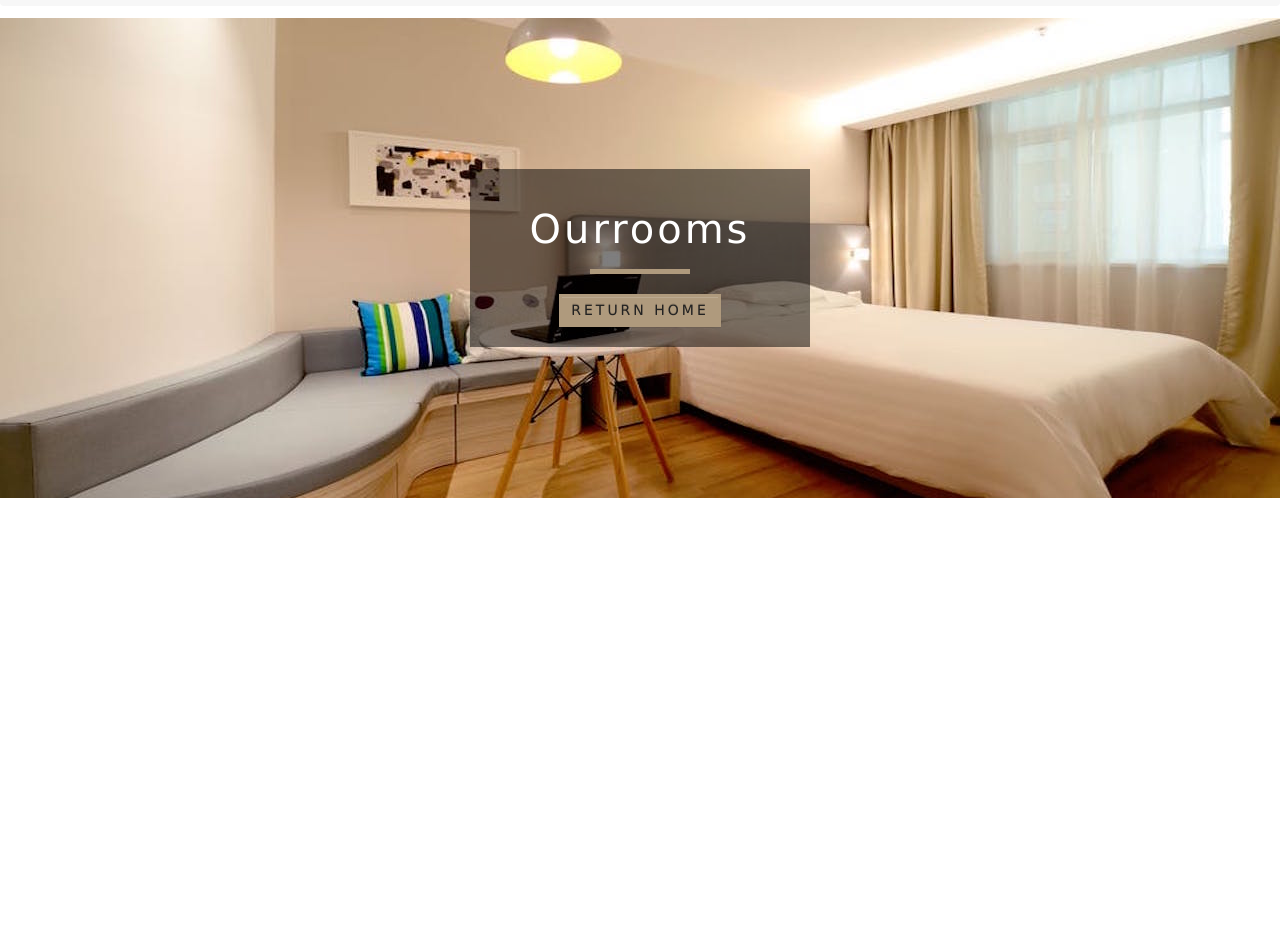
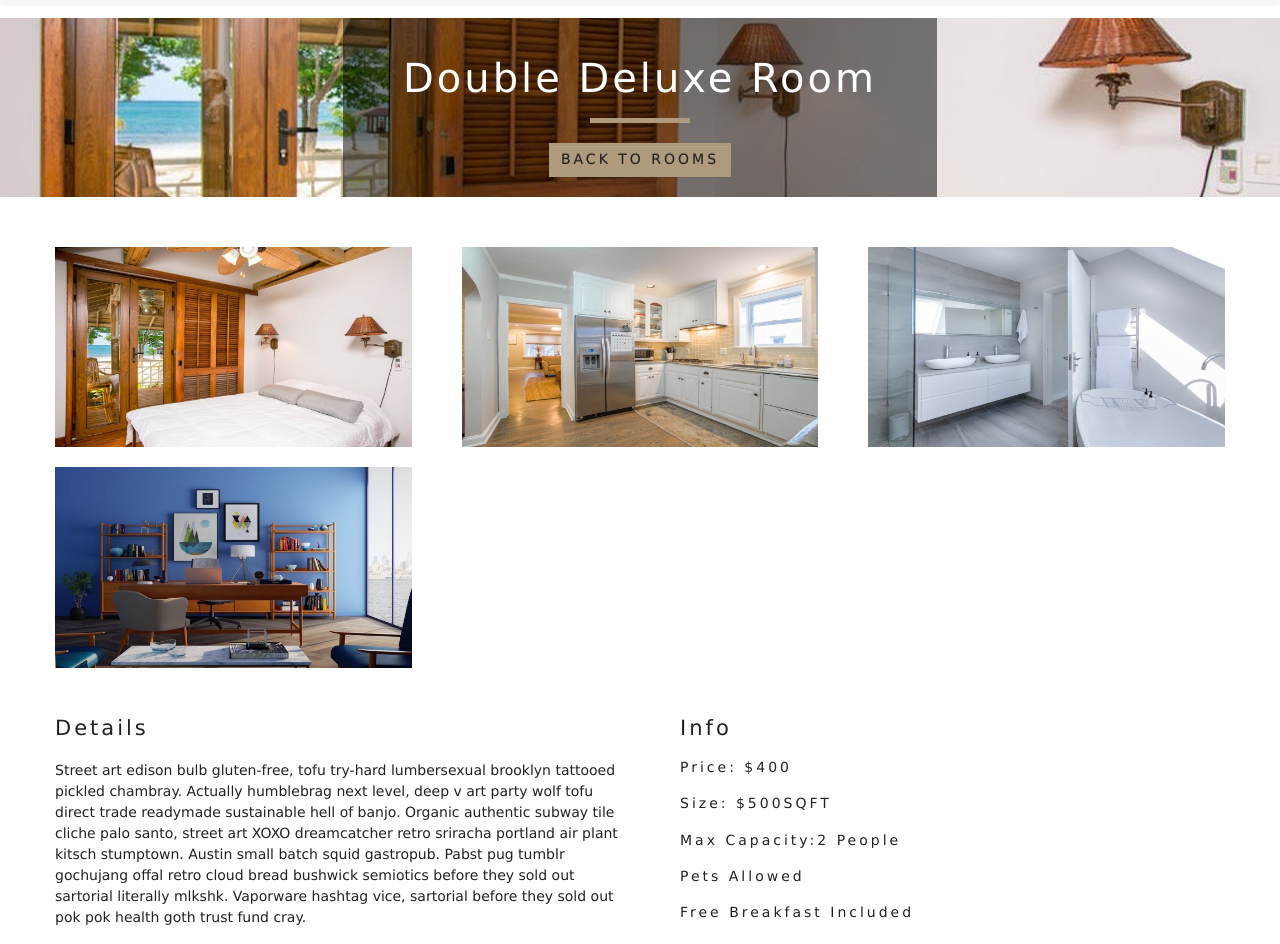
Before and after one commit to DipaShaha/Beach-Resort-App-Using-ReactJS, a React (Create React App) app: page /rooms/double-deluxe in a window 1280 px wide. Shown: the part 48-992 px from the top of the page. Before the commit the page ends 800 px from the top, so only its background shows below. Built offline with nearby package versions, Linux system fonts and the light colour scheme.

Commit message:
Added Single room details page

```diff
--- a/package.json
+++ b/package.json
@@ -10,7 +10,8 @@
     "react-icons": "^3.7.0",
     "react-router-dom": "^5.0.0",
     "react-scripts": "0.9.5",
-    "reactstrap": "^8.0.0"
+    "reactstrap": "^8.0.0",
+    "styled-components": "^4.2.1"
   },
   "devDependencies": {},
   "scripts": {
--- a/src/App.js
+++ b/src/App.js
@@ -17,8 +17,8 @@
     		<Navbar/>
     		<Switch>
 		        <Route exact path="/" component={Home} />
-		        <Route  path="/rooms/" component={Rooms} />
-		        <Route  path="/rooms/:slug" component={SingleRoom} />
+		        <Route exact path="/rooms/" component={Rooms} />
+		        <Route exact path="/rooms/:slug" component={SingleRoom} />
 		        <Route component={Error} />
         	</Switch>
     	</div>
--- a/src/Context.js
+++ b/src/Context.js
@@ -39,9 +39,15 @@
     return tempItems;
 }
 
+getRoom=(slug)=>{
+    let tempRoom=[...this.state.rooms];
+    const room=tempRoom.find(room=>room.slug===slug);
+    return room;
+}
+
   render() {
     return(
-    <RoomContext.Provider value={{...this.state}}>
+    <RoomContext.Provider value={{...this.state,getRoom:this.getRoom}}>
         {this.props.children}
     </RoomContext.Provider>
     );
--- a/src/components/FeaturedRooms.js
+++ b/src/components/FeaturedRooms.js
@@ -1,15 +1,20 @@
 import React, { Component } from 'react';
 import {RoomContext} from '../Context';
+
 import Title from './Title';
 import Loading from './Loading';
 import Room from './Room';
+
 class FeaturedRooms extends Component {
+
     static contextType=RoomContext;
+
     render() {
         let {loading,featuredRooms :rooms}=this.context;
         rooms=rooms.map((room)=>{
             return <Room key={room.id} room={room} />
         });
+
         return (
             <section className="featured-rooms">
                 <Title title="featured rooms"/>
--- a/src/components/Room.js
+++ b/src/components/Room.js
@@ -2,6 +2,8 @@
 import {PropTypes} from 'prop-types';
 import {Link} from 'react-router-dom';
 import defaultImage from '../images/room-1.jpeg';
+
+
 export default function Room({room}){
 	const{name,slug,images,price}=room;
 	return(
--- /dev/null
+++ b/src/components/StyledHero.js
@@ -0,0 +1,10 @@
+import styled from 'styled-components';
+import defaultImage from '../images/room-1.jpeg';
+const StyledHero=styled.header`
+  min-height: 66px;
+  background: url(${props=>props.img?props.img:defaultImage}) center/cover no-repeat;
+  display: flex;
+  align-items: center;
+  justify-content: center;
+`
+export default StyledHero;
--- a/src/pages/Rooms.js
+++ b/src/pages/Rooms.js
@@ -6,7 +6,7 @@
 const Rooms=()=>{
     return (
     	<Hero hero="roomsHero">
-    		 <Banner title="Ourrooms" subtile="">
+    		 <Banner title="Our Rooms" subtile="">
 		        <Link to="/" className="btn-primary">
 		        	Return Home
 		        </Link>
--- a/src/pages/SingleRoom.js
+++ b/src/pages/SingleRoom.js
@@ -1,12 +1,88 @@
-import React, { Component } from 'react';
-class SingleRoom extends Component {
+import React from 'react';
+import {Link} from 'react-router-dom';
+import {RoomContext} from '../Context';
+
+import defaultBcg from '../images/room-1.jpeg';
+import Hero from '../components/Hero';
+import Banner from '../components/Banner';
+
+import StyledHero from '../components/StyledHero';
+
+class SingleRoom extends React.Component {
+
+  constructor(props){
+  	super(props);
+    //console.log(this.props);
+  	this.state={
+  		slug:this.props.match.params.slug,
+      defaultBcg
+  	}
+
+  }
+  static contextType=RoomContext;
+
+//component did mount
   render() {
-    return (
-        <div>
-          SingleRoom
-          b
-          <ul></ul>
+    const {getRoom}=this.context;
+    const room=getRoom(this.state.slug);
+    console.log(room);
+    if(!room){
+      return(
+        <div className="error">
+          <h3>No Such Room Found!</h3>
+          <Link to="/rooms" className="btn-primary">
+          Back To rooms
+          </Link>
         </div>
+        )
+    }
+    const {name,description,capacity,size,price,breakfast,pets,images,extras}=room;
+
+    const [mainImg,...defaultImage]=images;
+    return(
+      <React.Fragment>
+    	  <StyledHero img={mainImg|| this.state.defaultBcg}>
+          <Banner title={`${name} room`}>
+            <Link to="/rooms" className="btn-primary">
+              Back To rooms
+            </Link>
+          </Banner>
+        </StyledHero>
+        <section className="single-room">
+          <div className="single-room-images">
+            {images.map((item,index)=>{
+              return <img key={index} src={item} alt={name} />
+            })}
+          </div>
+          <div className="single-room-info">
+            <article className="desc">
+              <h3>Details</h3>
+              <p>{description}</p>
+            </article>
+            <article className="info">
+              <h3>info</h3>
+              <h6>Price: ${price}</h6>
+              <h6>Size: ${size}SQFT</h6>
+              <h6>
+              Max Capacity:{""}
+              {capacity>1 ?`${capacity} people`:
+              `${capacity} person`}
+              </h6>
+              <h6>{pets?"pets allowed":"No pets allowed"}</h6>
+              <h6>{breakfast && "free breakfast included"}</h6>
+            </article>
+          </div>
+        </section>
+        <section className="room-extras">
+        <h6>Extras</h6>
+        <ul className="">
+          {extras.map((item,index)=>{
+            return <li key={index}>{item} </li>
+          })}
+        </ul>
+        </section>
+      </React.Fragment>
+
     );
   }
 }
```
Also changed, not shown: 1 other file (tests, documents, lock files or other folders). Lines whose indentation alone changed are shown as unchanged.
